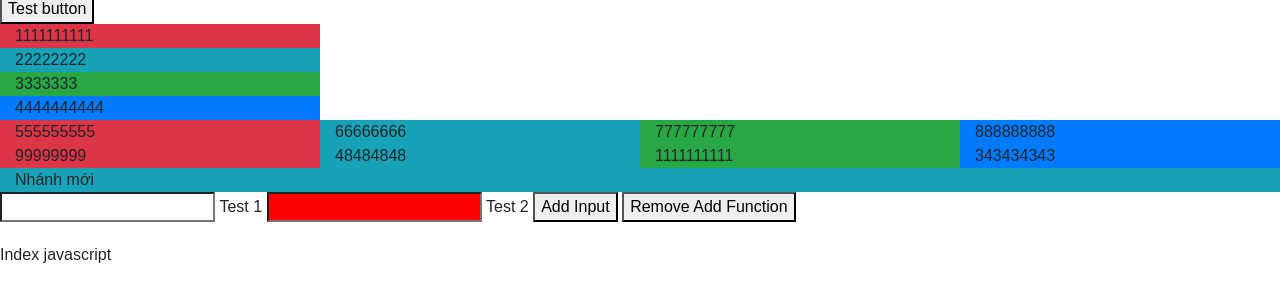
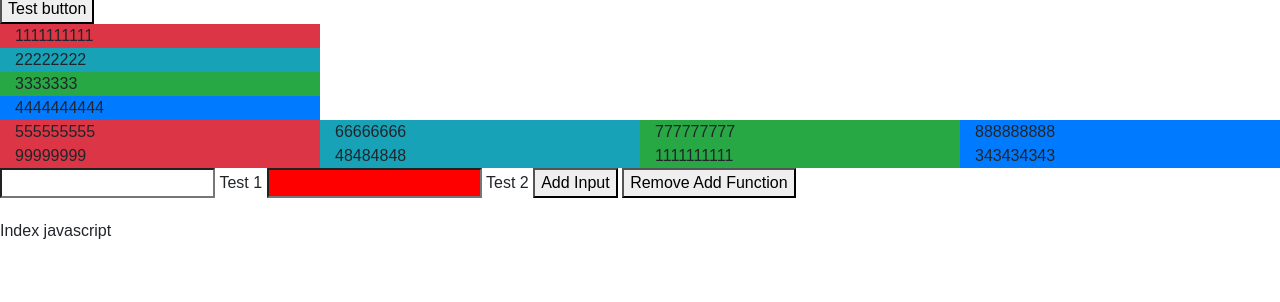
Before and after one commit to pdhung197/webdemo, a plain HTML site: page index.html in a window 1280 px wide. Shown: the part 62-364 px from the top of the page. Drawn offline with nearby package versions, Linux system fonts and the light colour scheme.

Commit message:
Revert "New feature"
This reverts commit d0ad7b00284711e46026e26b0a86ec8ab1aef2b8.

```diff
--- a/index.html
+++ b/index.html
@@ -46,13 +46,6 @@
         <div class="col-md-3 bg-primary">343434343</div>
       </div>
     </section>
-    <section class="bg-info container-fluid">
-      <div class="grid">
-        <div class="item1">
-          Nhánh mới
-        </div>
-      </div>
-    </section>
     <div id="textdiv">
       <input type="text" name="text1" id="text1" value="" />
       <label for="text1">Test 1</label>
```
